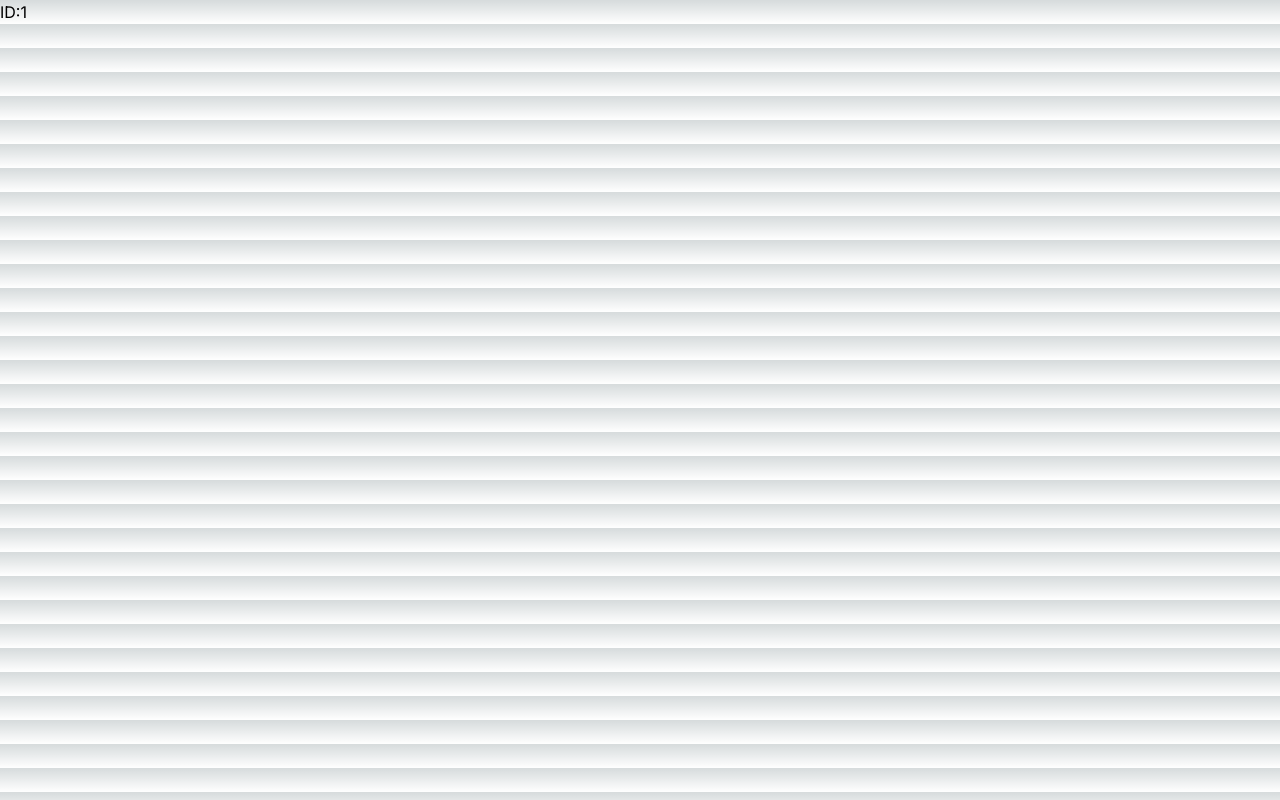
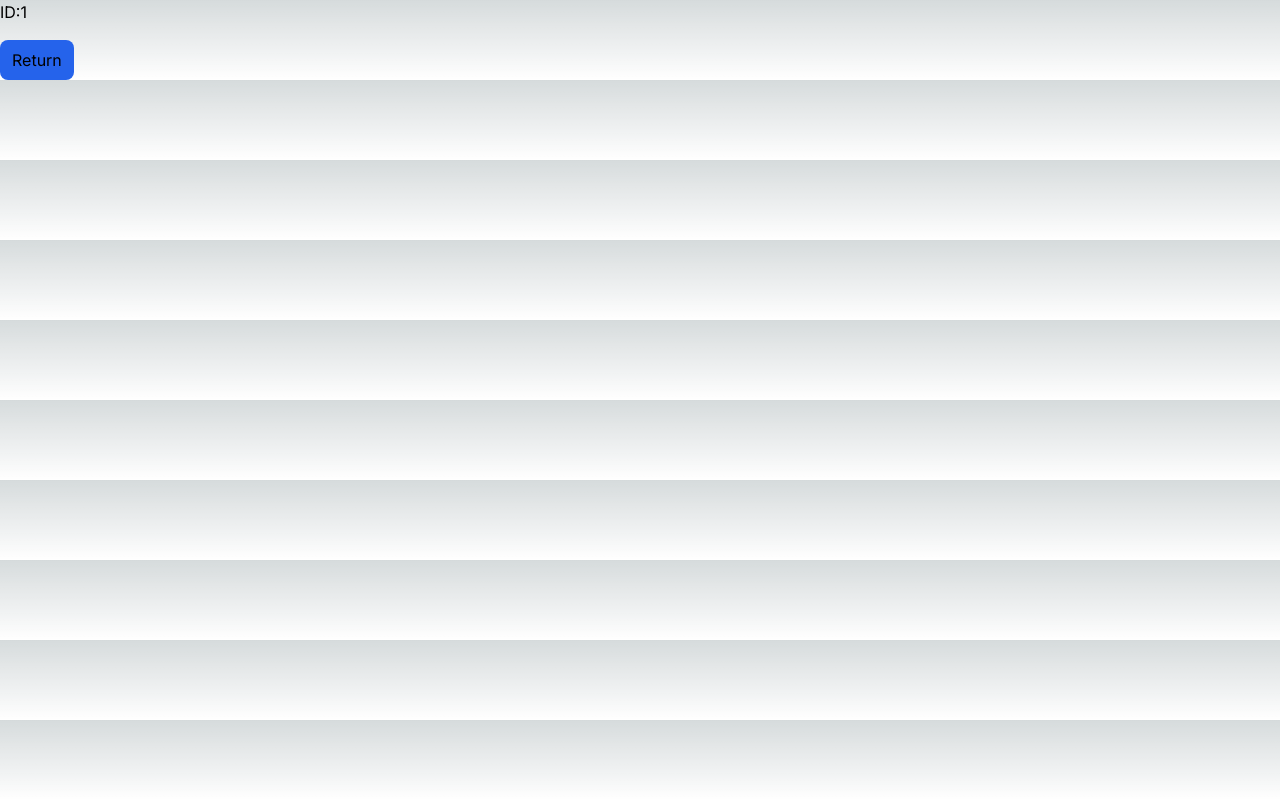
Before and after one commit to Joseduardo25/nextjs-context-crud, a Next.js app: page /edit/1 in a window 1280 px wide. Built offline with nearby package versions, Linux system fonts and the light colour scheme.

Commit message:
add: useRouter and button

```diff
--- a/src/app/edit/[id]/page.js
+++ b/src/app/edit/[id]/page.js
@@ -1,8 +1,19 @@
 "use client"
+import { useRouter } from 'next/navigation'
 
 const page = ({params}) => {
+  // eslint-disable-next-line react-hooks/rules-of-hooks
+  const router = useRouter()
   return (
-    <div>ID:{params.id}</div>
+    <div>
+      <h1>ID:{params.id}</h1>
+      <button
+        className='bg-blue-600 py-2 px-3 rounded-lg mt-4'
+        onClick={()=> router.push('/')}
+      >
+        Return
+      </button>
+    </div>
   )
 }
 
```
